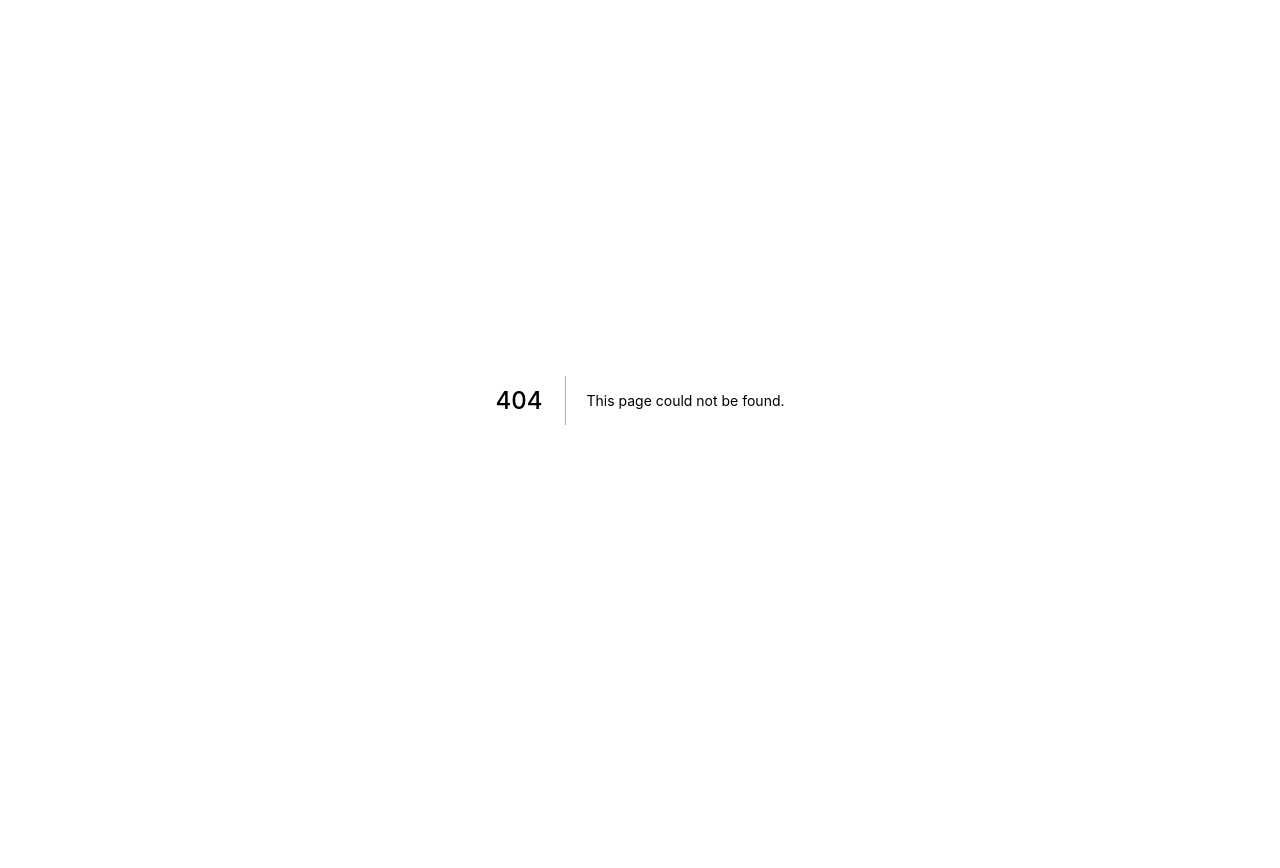
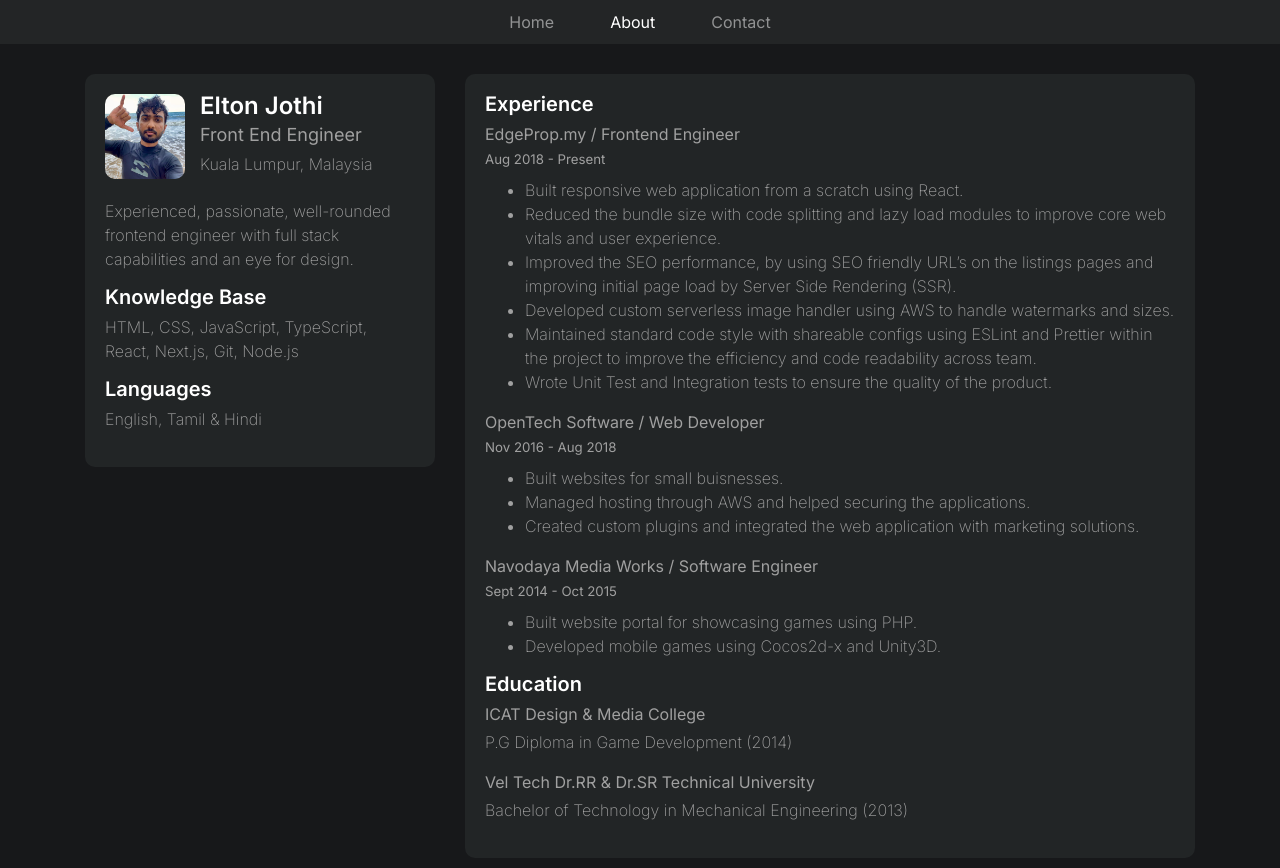
Before and after one commit to eltonjothi/frontpage, a Next.js app: page /about in a window 1280 px wide. Before the commit this address had no page. Before the commit the page ends 800 px from the top, so only its background shows below. Built offline with nearby package versions, Linux system fonts and the light colour scheme.

Commit message:
new avater and slug url changes

```diff
--- a/components/about/Main.jsx
+++ b/components/about/Main.jsx
@@ -8,7 +8,7 @@ function Main() {
           <div className="intro-hero">
             <div className="avatar">
               <img
-                src="/images/elton-avatar-3.jpg"
+                src="/images/elton-avatar-4.jpg"
                 className="profile-avatar"
                 alt="Elton Jothi"
               />
--- a/components/resume/Main.jsx
+++ b/components/resume/Main.jsx
@@ -11,7 +11,7 @@ function Main() {
                 <div className="intro">
                   <div className="avatar">
                     <img
-                      src="/images/elton-avatar-3.jpg"
+                      src="/images/elton-avatar-4.jpg"
                       className="profile-avatar"
                       alt="Elton Jothi"
                     />
--- a/components/template/Header.jsx
+++ b/components/template/Header.jsx
@@ -20,11 +20,11 @@ function Header({ router }) {
               </li>
               <li
                 className={
-                  router.pathname === '/resume' ? 'nav-item active' : 'nav-item'
+                  router.pathname === '/about' ? 'nav-item active' : 'nav-item'
                 }
               >
-                <Link href="/resume">
-                  <a className="nav-link">Resume</a>
+                <Link href="/about">
+                  <a className="nav-link">About</a>
                 </Link>
               </li>
               <li
@@ -56,15 +56,15 @@ function Header({ router }) {
               Home
             </a>
           </Link>
-          <Link href="/resume">
+          <Link href="/about">
             <a
               className={
-                router.pathname === '/resume'
+                router.pathname === '/about'
                   ? 'mobile-navbar-item active'
                   : 'mobile-navbar-item'
               }
             >
-              Resume
+              About
             </a>
           </Link>
           <Link href="/contact">
--- a/pages/resume.jsx
+++ b/pages/about.jsx
@@ -5,7 +5,7 @@ import Layout from '../components/template/Layout';
 import Main from '../components/resume/Main';
 
 function Resume() {
-  const title = 'Resume | Elton Jothi';
+  const title = 'About | Elton Jothi';
   const desc =
     'Experienced, Passionate, well-rounded frontend engineer with full stack capabilities and an eye for design.';
   return (
@@ -13,15 +13,15 @@ function Resume() {
       <NextSeo
         title={title}
         description={desc}
-        canonical="https://eltu.in/resume"
+        canonical="https://eltu.in/about"
         openGraph={{
           type: 'website',
-          url: 'https://eltu.in/resume',
+          url: 'https://eltu.in/about',
           title,
           description: desc,
           images: [
             {
-              url: 'https://eltu.in/images/elton-avatar-3.jpg',
+              url: 'https://eltu.in/images/elton-avatar-4.jpg',
               width: 800,
               height: 600,
               alt: 'Elton Jothi',
--- a/pages/contact.jsx
+++ b/pages/contact.jsx
@@ -21,7 +21,7 @@ function Contact() {
           description: desc,
           images: [
             {
-              url: 'https://eltu.in/images/elton-avatar-3.jpg',
+              url: 'https://eltu.in/images/elton-avatar-4.jpg',
               width: 800,
               height: 600,
               alt: 'Elton Jothi',
--- a/pages/index.jsx
+++ b/pages/index.jsx
@@ -21,7 +21,7 @@ function HomePage() {
           description: desc,
           images: [
             {
-              url: 'https://eltu.in/images/elton-avatar-3.jpg',
+              url: 'https://eltu.in/images/elton-avatar-4.jpg',
               width: 800,
               height: 600,
               alt: 'Elton Jothi',
```
Also changed, not shown: public/images/elton-avatar-4.jpg (added).
